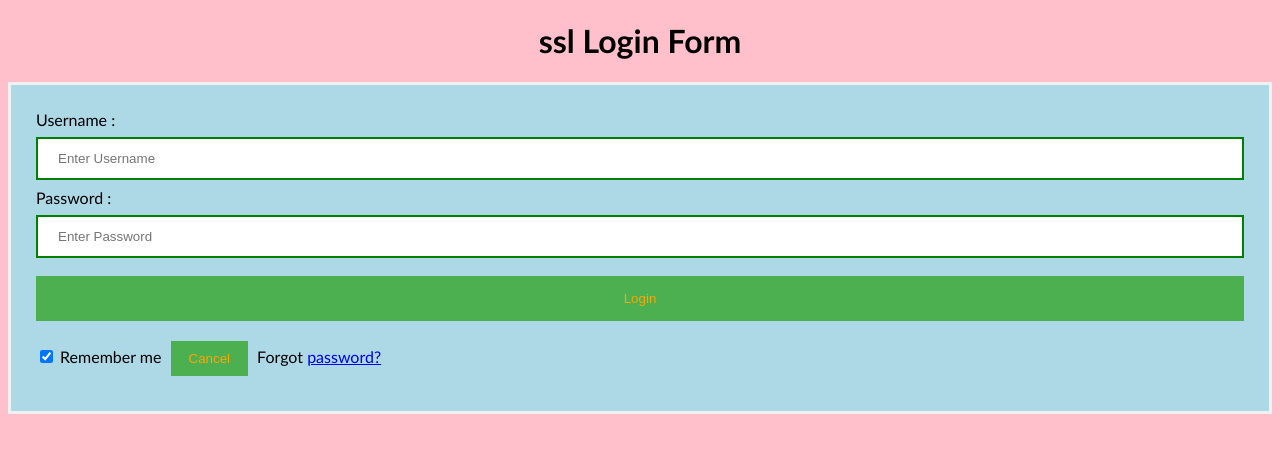
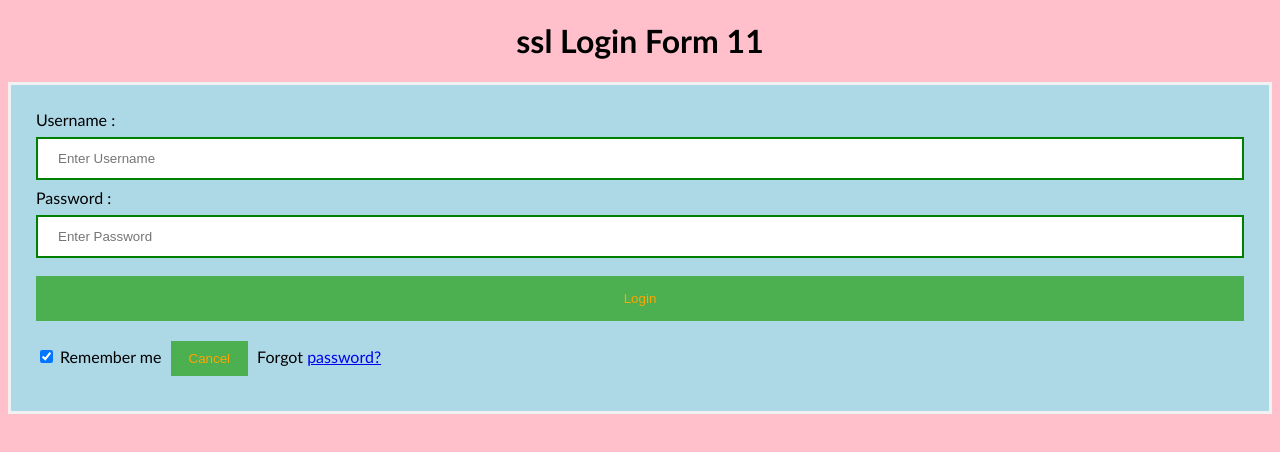
Before and after one commit to gireeshteli/test, a plain HTML site: page index.html in a window 1280 px wide. Drawn offline with Linux system fonts and the light colour scheme.

Commit message:
login form is updated

```diff
--- a/index.html
+++ b/index.html
@@ -45,7 +45,7 @@ button {
 </style>
 </head>
 <body>
-    <center> <h1>ssl Login Form </h1> </center>
+    <center> <h1>ssl Login Form 11 </h1> </center>
     <form>
         <div class="container">
             <label>Username : </label>
```
